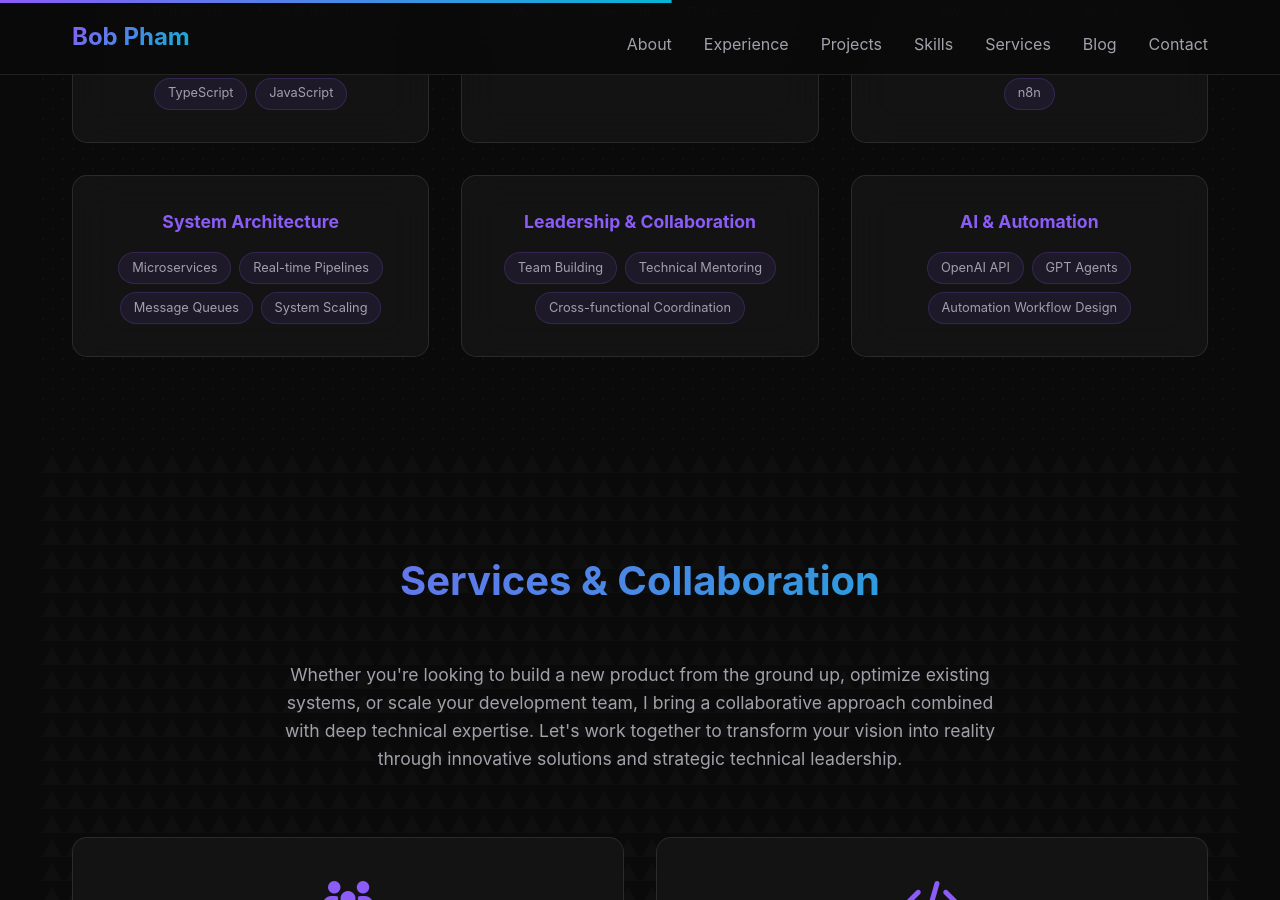
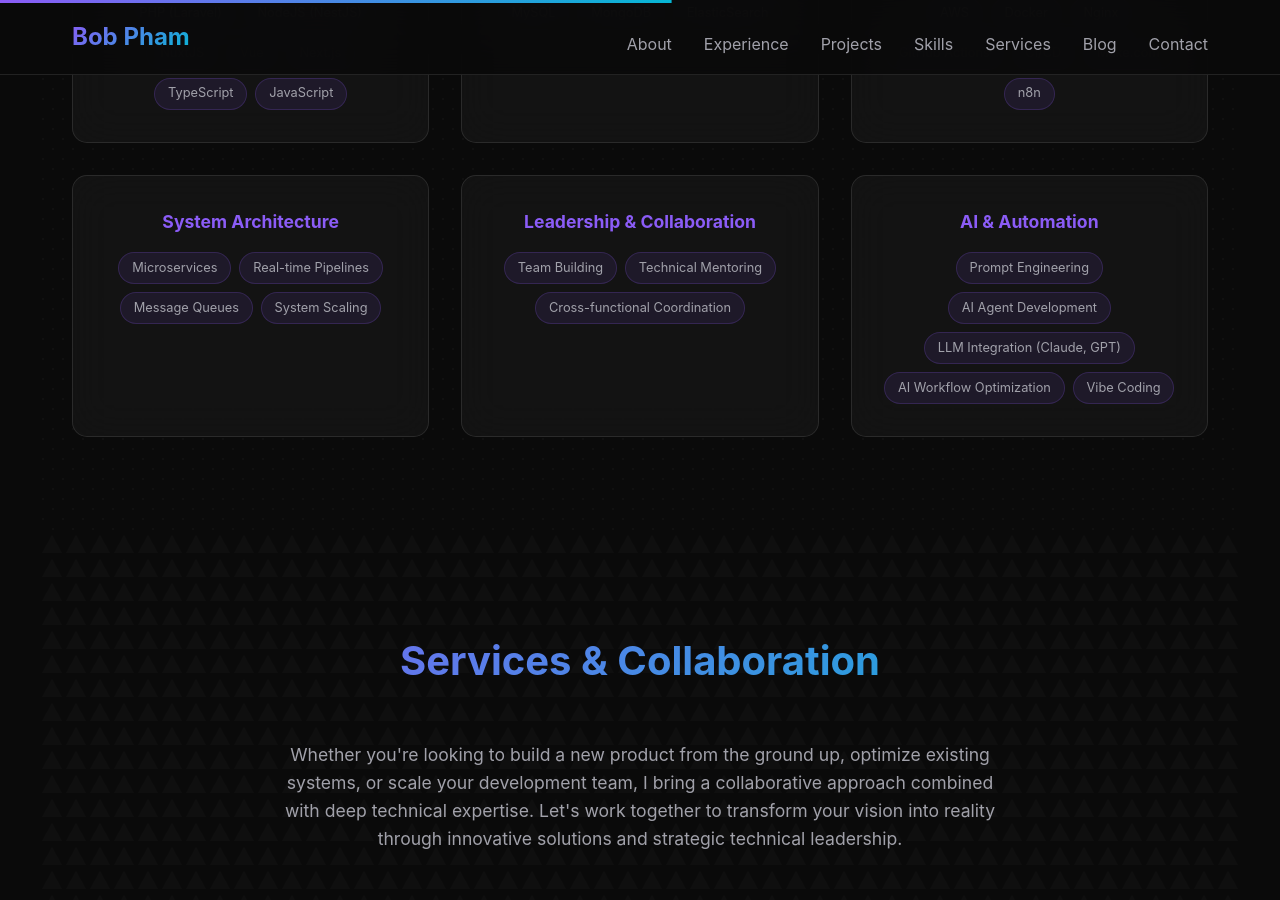
Before and after one commit to phamquocbuu/buu, a Jekyll site: the page index.html, which Jekyll copies as it is, in a window 1280 px wide and 900 px high, scrolled down 4695 px. Built offline with Jekyll 4.4.1, drawn with Linux system fonts in a browser that asks for light colours.

Commit message:
feat: Update AI & Automation skills section
- Replace generic OpenAI/GPT skills with balanced technical + creative approach
- Add: Prompt Engineering, AI Agent Development, LLM Integration (Claude, GPT)
- Add: AI Workflow Optimization, Vibe Coding
- Reflects current AI expertise and collaborative work with AI systems

```diff
--- a/index.html
+++ b/index.html
@@ -426,9 +426,11 @@
             <div class="skill-category">
                 <h3>AI & Automation</h3>
                 <div class="skill-tags">
-                    <span class="skill-tag">OpenAI API</span>
-                    <span class="skill-tag">GPT Agents</span>
-                    <span class="skill-tag">Automation Workflow Design</span>
+                    <span class="skill-tag">Prompt Engineering</span>
+                    <span class="skill-tag">AI Agent Development</span>
+                    <span class="skill-tag">LLM Integration (Claude, GPT)</span>
+                    <span class="skill-tag">AI Workflow Optimization</span>
+                    <span class="skill-tag">Vibe Coding</span>
                 </div>
             </div>
         </div>
```
